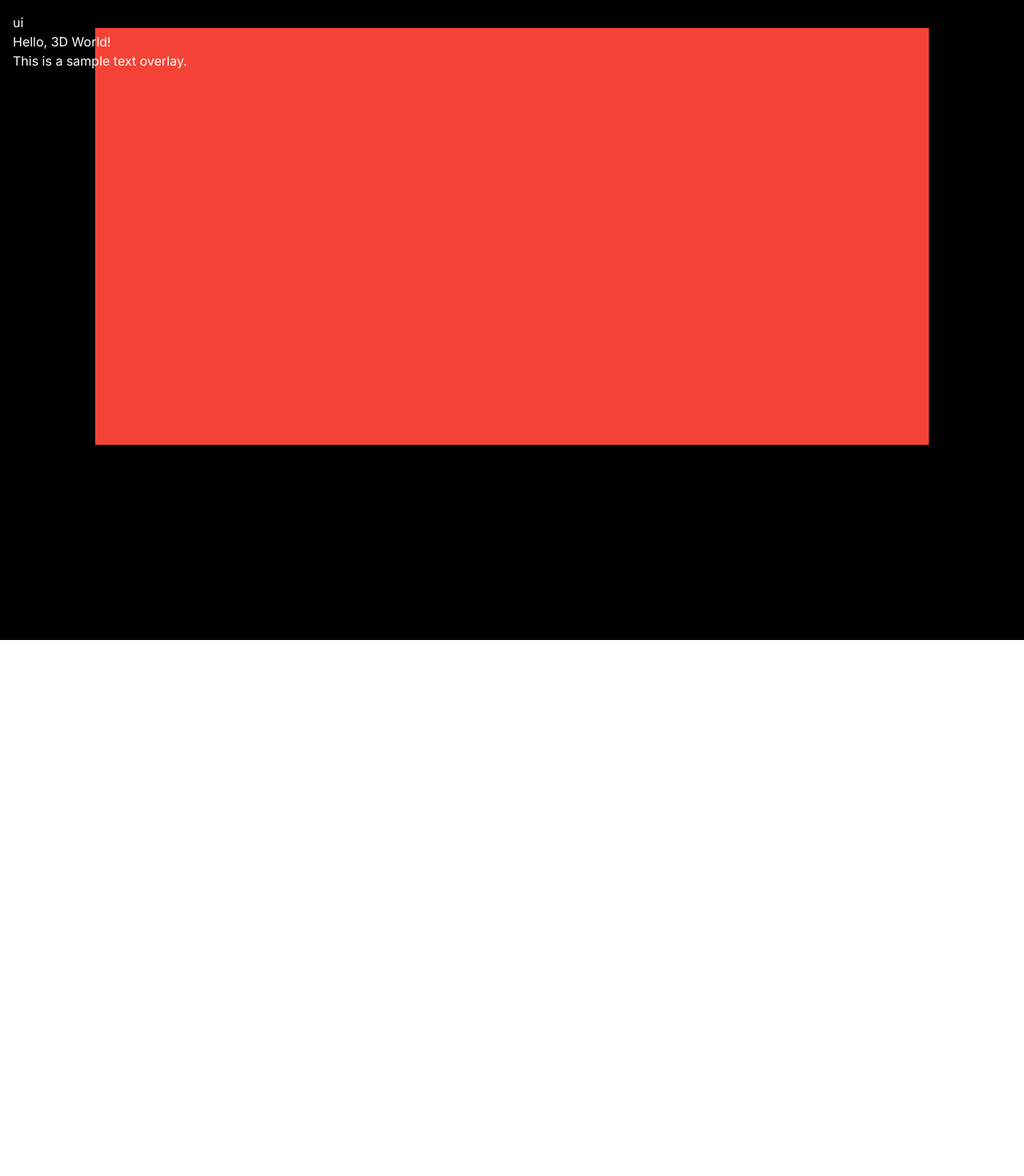
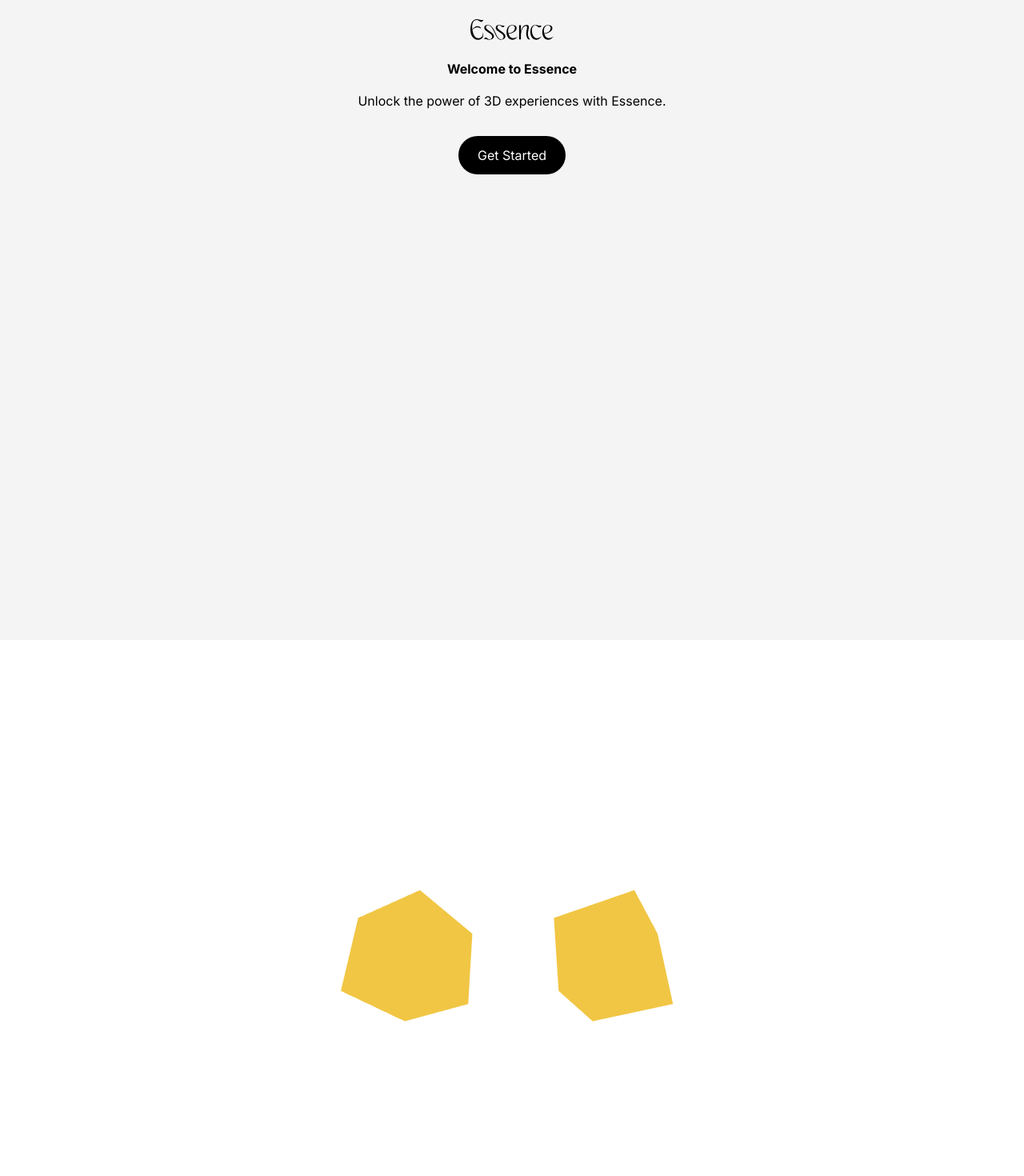
Before and after one commit to abhikSinha101/Essence, a Next.js app: page / in a window 1280 px wide. Shown: the top 1470 px of the page at 80% size. Before the commit the page ends 800 px from the top, so only its background shows below. Built offline with nearby package versions, Linux system fonts and the light colour scheme.

Commit message:
threejs-working

```diff
--- a/app/(root)/ThreeScene.tsx
+++ /dev/null
@@ -1,85 +0,0 @@
-"use client";
-
-import LandingPage from "@/components/landing-page/LandingPage";
-import React, { useEffect, useRef } from "react";
-import * as THREE from "three";
-
-const ThreeScene: React.FC = () => {
-  const sceneRef = useRef<THREE.Scene>(new THREE.Scene());
-  const cameraRef = useRef<THREE.PerspectiveCamera>(
-    new THREE.PerspectiveCamera(
-      75,
-      window.innerWidth / window.innerHeight,
-      0.1,
-      1000
-    )
-  );
-  const renderRef = useRef<THREE.WebGLRenderer>(new THREE.WebGLRenderer());
-
-  useEffect(() => {
-    const scene = sceneRef.current;
-    const camera = cameraRef.current;
-    const renderer = renderRef.current;
-
-    // Set up your Three.js scene, camera, and renderer here
-    // Example: Add a cube to the scene
-
-    const geometry = new THREE.PlaneGeometry(10, 5);
-    const material = new THREE.MeshBasicMaterial({ color: "#f44336" });
-    const plane = new THREE.Mesh(geometry, material);
-
-    plane.position.y = 1;
-    scene.add(plane);
-
-    // Set up camera position
-    camera.position.z = 5;
-
-    // Set up renderer
-    renderer.setSize(window.innerWidth, window.innerHeight);
-    document.body.appendChild(renderer.domElement);
-
-    // Animation loop
-    const animate = () => {
-      requestAnimationFrame(animate);
-
-      // Perform animations or updates here
-      renderer.render(scene, camera);
-    };
-
-    animate();
-
-    // Handle window resize
-    const handleResize = () => {
-      camera.aspect = innerWidth / innerHeight;
-      camera.updateProjectionMatrix();
-      renderer.setSize(innerWidth, innerHeight);
-    };
-
-    window.addEventListener("resize", handleResize);
-
-    // Cleanup
-    return () => {
-      window.removeEventListener("resize", handleResize);
-    };
-  }, []);
-
-  return (
-    <div className="relative w-full h-full">
-      <div
-        id="three-container"
-        className="absolute top-0 left-0 m-0 p-0 w-full h-full"
-      ></div>
-      <div className="absolute top-4 left-4 text-light-1">
-        <LandingPage />
-        <h1>Hello, 3D World!</h1>
-        <p>This is a sample text overlay.</p>
-      </div>
-    </div>
-  );
-};
-
-export default ThreeScene;
-
-//TODO make canvas responsive
-//TODO landing page ui
-//TODO gradient for canvas
--- a/app/(root)/layout.tsx
+++ b/app/(root)/layout.tsx
@@ -17,7 +17,7 @@ export default function RootLayout({
     <ClerkProvider>
       <html lang="en">
         <body className={inter.className}>
-          <section className="w-full">{children}</section>
+          <section className=" flex flex-col w-full">{children}</section>
         </body>
       </html>
     </ClerkProvider>
--- a/app/(root)/page.tsx
+++ b/app/(root)/page.tsx
@@ -1,15 +1,15 @@
 import { UserButton } from "@clerk/nextjs";
 import Image from "next/image";
 import Link from "next/link";
-import ThreeScene from "./ThreeScene";
+import LandingPage from "@/components/landing-page/LandingPage";
 
 const Home = () => {
   return (
-    <main className="flex flex-col items-center justify-center">
-      <ThreeScene />
-      {/* Other elements */}
-    </main>
+    <section className="flex flex-col items-center justify-center">
+      <LandingPage />
+    </section>
   );
+  //TODO figure something for gradient animation
 };
 
 export default Home;
--- a/app/globals.css
+++ b/app/globals.css
@@ -6,6 +6,10 @@
   /* main */
   .main-container {
     @apply flex min-h-screen flex-1 flex-col items-center bg-light-1 px-6 pb-10 pt-28 max-md:pb-32 sm:px-10;
+  }
+
+  .canvas-container {
+    @apply w-full min-h-screen bg-gradientColorZero;
   }
 
   /* Landing Page */
--- /dev/null
+++ b/components/landing-page/Box.tsx
@@ -0,0 +1,54 @@
+import { useEffect, useRef, useState } from "react";
+import { Canvas, useFrame } from "@react-three/fiber";
+import { Mesh } from "three";
+
+function Box(props: any) {
+  // This reference gives us direct access to the THREE.Mesh object.
+  const meshRef = useRef<Mesh>();
+
+  // Hold state for hovered and clicked events.
+  const [hovered, setHover] = useState(false);
+  const [clicked, setClick] = useState(false);
+
+  // Subscribe this component to the render-loop and rotate the mesh every frame.
+  useFrame((state, delta) => {
+    if (meshRef.current) {
+      meshRef.current.rotation.x += delta;
+      meshRef.current.rotation.y += delta;
+    }
+  });
+
+  // Return the view.
+  // These are regular three.js elements expressed in JSX.
+  return (
+    <mesh {...props} ref={meshRef} scale={clicked ? 1.5 : 1}>
+      <boxGeometry args={[1, 1, 1]} />
+      <meshStandardMaterial color={hovered ? "hotpink" : "orange"} />
+    </mesh>
+  );
+}
+
+export default function App() {
+  const canvasRef = useRef<HTMLCanvasElement | null>(null);
+  useEffect(() => {
+    if (canvasRef.current && typeof window !== "undefined") {
+      // Access window object only on the client side
+      const canvas = canvasRef.current;
+
+      // Your canvas-related code here
+
+      canvas.width = window.innerWidth;
+      canvas.height = window.innerHeight;
+      // Rest of your canvas-related code
+    }
+  }, []);
+  return (
+    <Canvas ref={canvasRef} id="canv" className="canvas-container">
+      <color attach="background" args={["#fff"]} />
+      <ambientLight intensity={4} />
+
+      <Box position={[-1.2, 0, 0]} />
+      <Box position={[1.2, 0, 0]} />
+    </Canvas>
+  );
+}
--- a/components/landing-page/LandingPage.tsx
+++ b/components/landing-page/LandingPage.tsx
@@ -1,7 +1,58 @@
-import React from "react";
+"use client";
 
-const LandingPage = () => {
-  return <div>ui</div>;
-};
+import Image from "next/image";
+import Link from "next/link";
+import React, { useEffect, useRef, useState } from "react";
+import { Canvas } from "@react-three/fiber";
+import Box from "./Box";
+
+function LandingPage() {
+  const canvasRef = useRef<HTMLCanvasElement | null>(null);
+  useEffect(() => {
+    if (canvasRef.current && typeof window !== "undefined") {
+      // Access window object only on the client side
+      const canvas = canvasRef.current;
+
+      // Your canvas-related code here
+
+      canvas.width = window.innerWidth;
+      canvas.height = window.innerHeight;
+      // Rest of your canvas-related code
+    }
+  }, []);
+
+  return (
+    <div className="min-h-screen w-full flex flex-col items-center justify-center bg-light-2">
+      <div className="text-center text-black items-center min-h-screen">
+        <div className="flex w-full place-content-center p-4">
+          <Link href="/main">
+            <Image
+              src="/Essencelogo.svg"
+              alt="Essence Logo"
+              width={120}
+              height={120}
+              className="p-2"
+              priority
+            />
+          </Link>
+        </div>
+        <h1 className="text-4xl font-bold mb-4">Welcome to Essence</h1>
+        <p className="text-lg">
+          Unlock the power of 3D experiences with Essence.
+        </p>
+        <Link href="/main">
+          <div className="bg-black text-light-1 px-6 py-3 rounded-full mt-8 inline-block">
+            Get Started
+          </div>
+        </Link>
+      </div>
+
+      <Box />
+      <Canvas ref={canvasRef} id="canv" className="canvas-container">
+        <ambientLight intensity={2} />
+      </Canvas>
+    </div>
+  );
+}
 
 export default LandingPage;
--- a/next.config.js
+++ b/next.config.js
@@ -1,5 +1,13 @@
 /** @type {import('next').NextConfig} */
 const nextConfig = {
+    reactStrictMode: true,
+    webpack: (config, options) => {
+      config.module.rules.push({
+        test: /\.glsl/,
+        type: "asset/source",
+      })
+      return config
+    },
     experimental: {
       serverActions: true,
     serverComponentsExternalPackages: ["mongoose"],
--- a/package.json
+++ b/package.json
@@ -14,7 +14,7 @@
     "@hookform/resolvers": "^3.3.2",
     "@radix-ui/react-label": "^2.0.2",
     "@radix-ui/react-slot": "^1.0.2",
-    "@react-three/drei": "^9.88.11",
+    "@react-three/drei": "^9.88.13",
     "@react-three/fiber": "^8.15.10",
     "@types/three": "^0.158.2",
     "@uploadthing/react": "^5.7.0",
--- a/tailwind.config.js
+++ b/tailwind.config.js
@@ -189,7 +189,12 @@ module.exports = {
         "gray-1": "#C5C5C5",
         "purple-1": "#F5EFDA",
         "yellow-1": "#E8DAF5",
-        glassmorphism: "rgba(16, 16, 18, 0.60)",
+
+        "gradientColorZero": "#a960ee",
+        "gradientColorOne": "#ff333d",
+        "gradientColorTwo" : "#90e0ff",
+        "gradientColorThree": "#ffcb57",
+
       },
       boxShadow: {
         "count-badge": "0px 0px 6px 2px rgba(219, 188, 159, 0.30)",
```
Also changed, not shown: components/shaders/fragmentShader.glsl (added), components/shaders/vertexShader.glsl (added), 1 other file (tests, documents, lock files or other folders).
